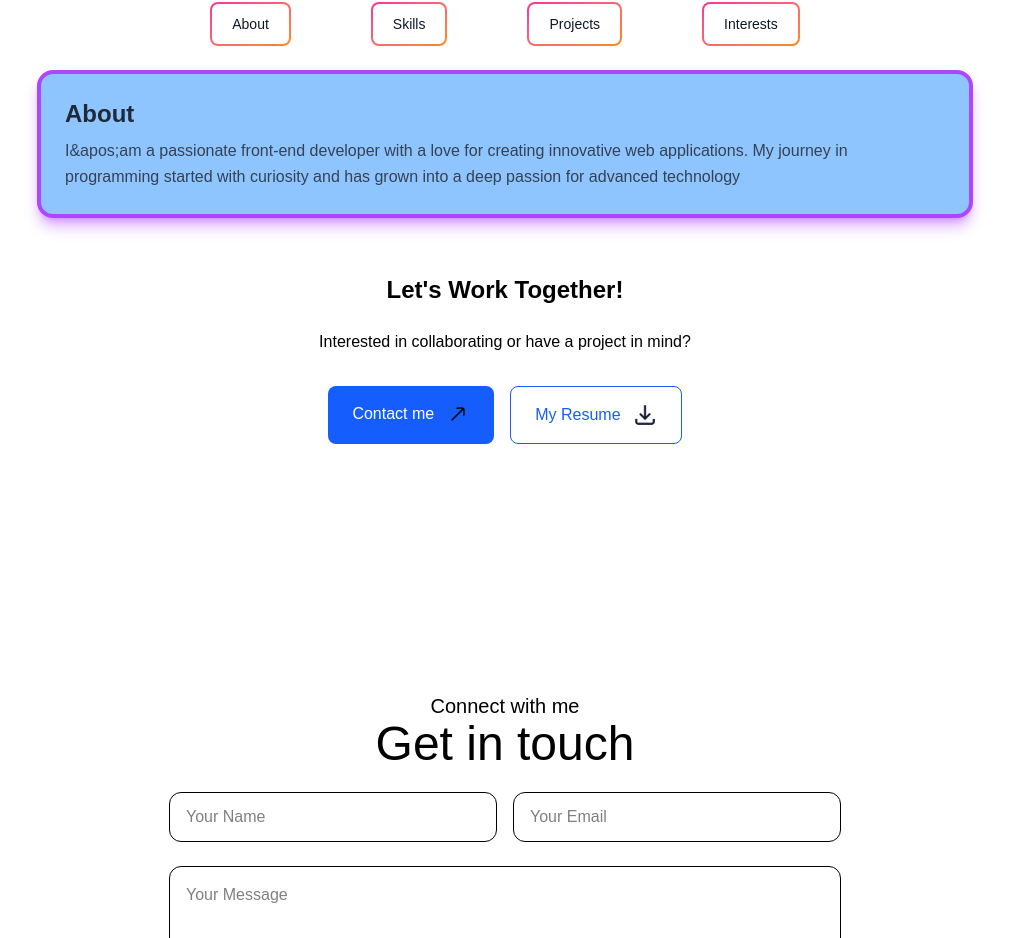
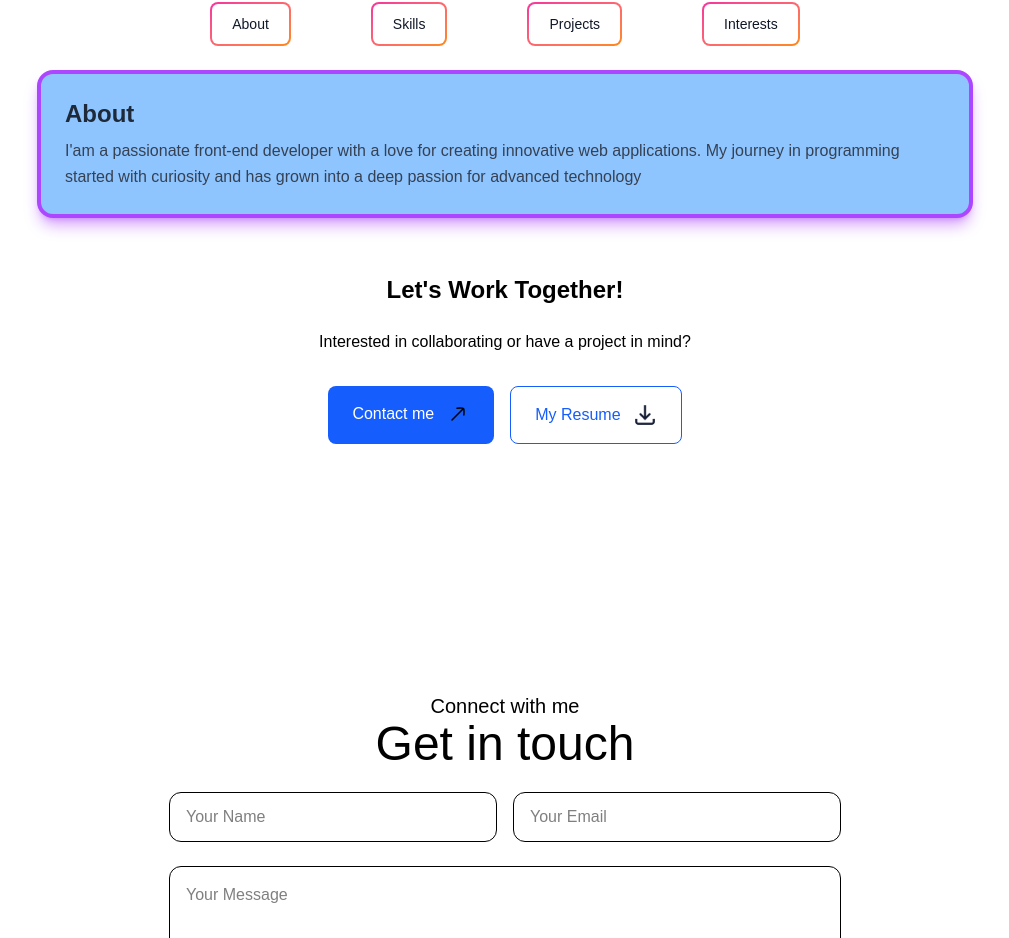
Before and after one commit to khatriasim/Portfolio, a Next.js app: page / in a window 1280 px wide. Shown: the part 1022-1960 px from the top of the page, without its empty margins (135-1144 px from the left). Built offline with nearby package versions, Linux system fonts and the light colour scheme; a web font is replaced by a local one.

Commit message:
Description of your changes

```diff
--- a/app/components/AboutSection.js
+++ b/app/components/AboutSection.js
@@ -13,7 +13,7 @@ const AboutSection = () => {
   const [activesection, setactivesection] = useState('About')
 
   const sectionContent = {
-    About: "I&apos;am a passionate front-end developer with a love for creating innovative web applications. My journey in programming started with curiosity and has grown into a deep passion for advanced technology",
+    About: "I'am a passionate front-end developer with a love for creating innovative web applications. My journey in programming started with curiosity and has grown into a deep passion for advanced technology",
     Skills: "My technical skills include HTML, CSS, JavaScript, React, Next.js, and Tailwind CSS. I'm constantly learning new technologies and staying up-to-date with the latest web development trends.",
     Projects: "I worked on various projects including responsive websites, interactive web applications, and modern UI components. Each project has taught me valuable lessons about problem-solving and user experience.",
     Interests: "Beyond coding, I&apos;m interested in UI/UX design, emerging web technologies, open source contributions, and continuous learning. I enjoy exploring new frameworks and building creative solutions."
```
